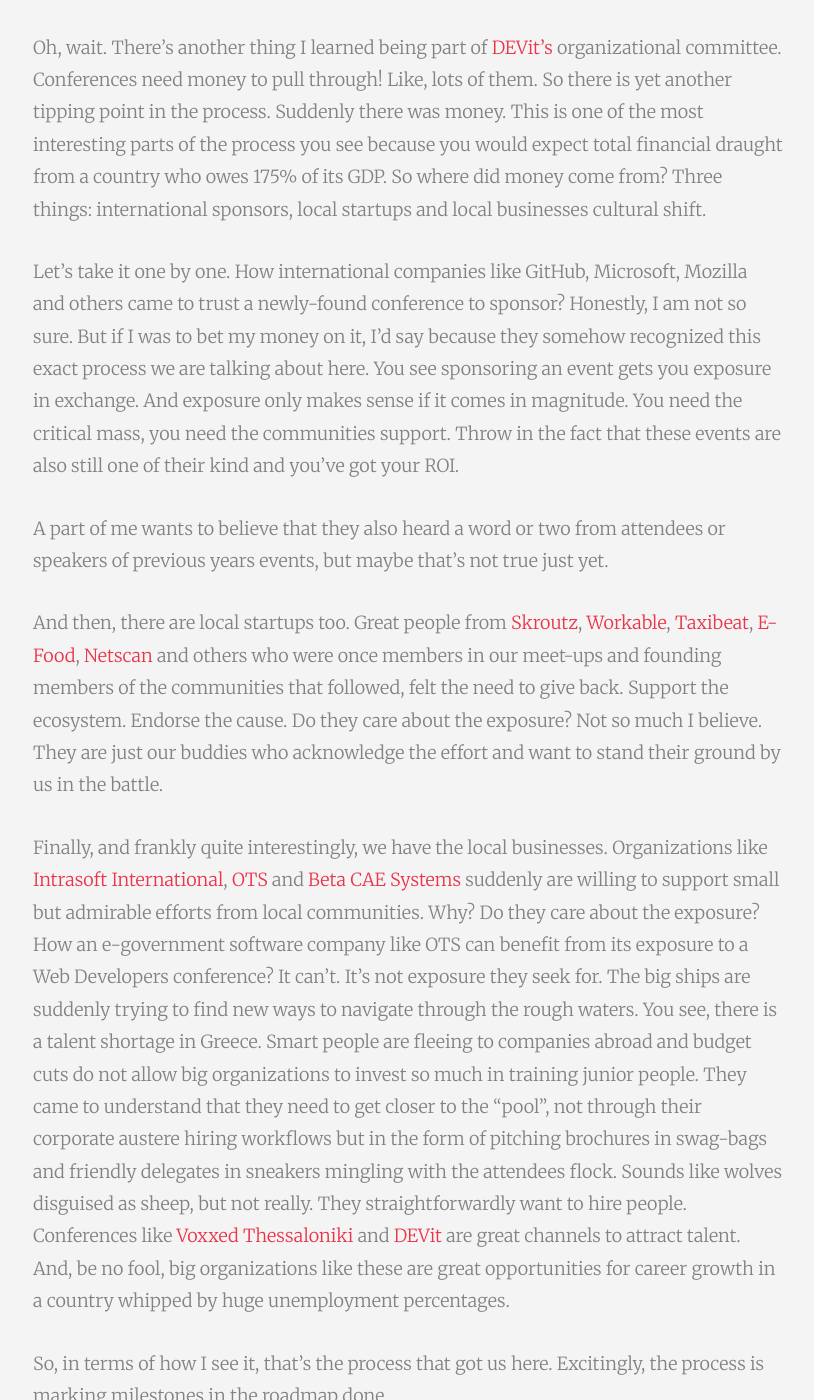
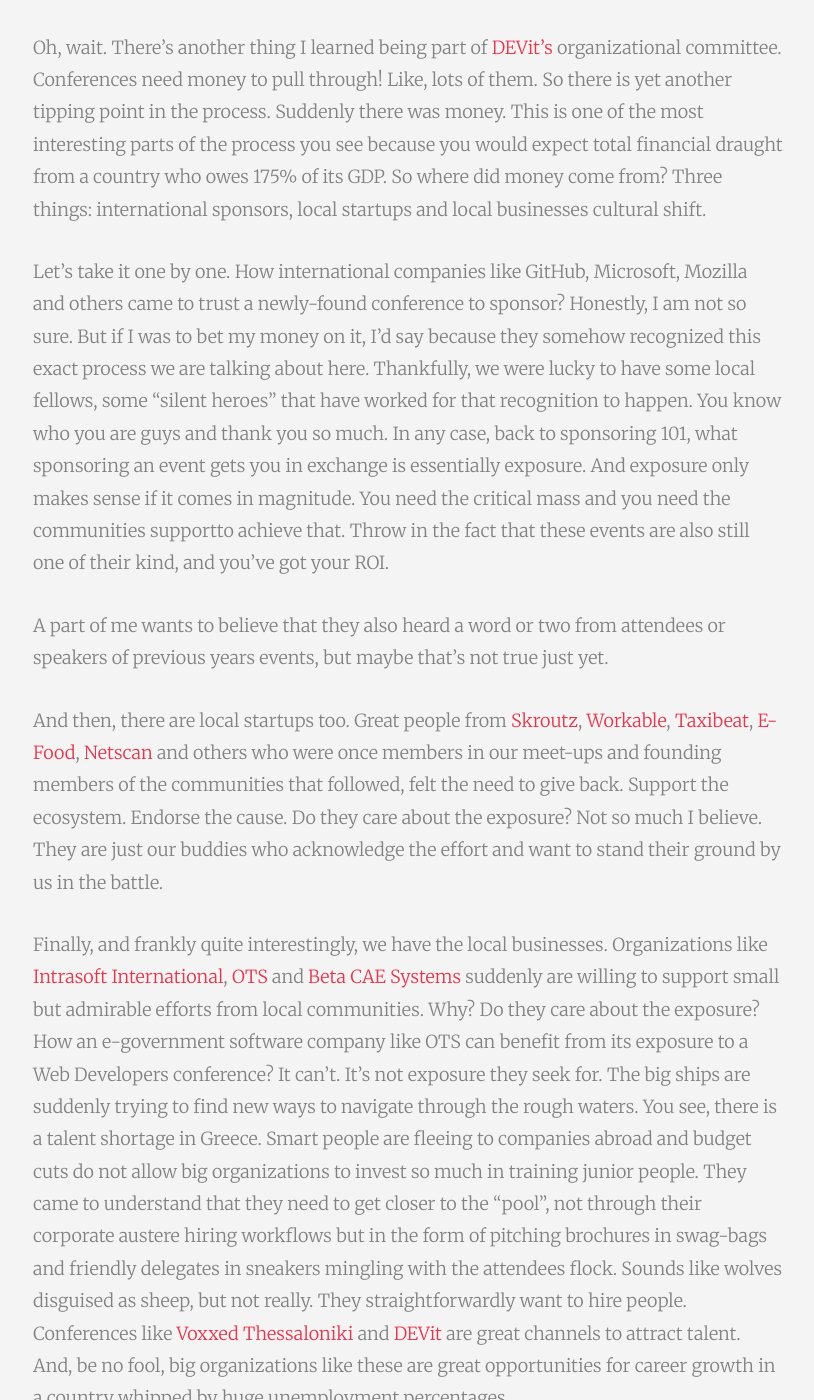
Before and after one commit to attheodo/attheodo.github.io, a Jekyll site: the page built from _posts/2016-5-14-How-Greece-Came-To-Make-It-To-Software-Development-Conferences-Map.md, in a window 1280 px wide and 1400 px high, scrolled down 1834 px. Shown: the whole window, without its empty margins (247-1061 px from the left). Built offline with Jekyll 4.4.1, drawn with Linux system fonts in a browser that asks for light colours; some of the changed text lies outside the part shown.

Commit message:
minor edits

```diff
--- a/_posts/2016-5-14-How-Greece-Came-To-Make-It-To-Software-Development-Conferences-Map.md
+++ b/_posts/2016-5-14-How-Greece-Came-To-Make-It-To-Software-Development-Conferences-Map.md
@@ -15,7 +15,7 @@ This year being my second getting involved in the organization of [DEVit](http:/
 
 Oh, wait. There's another thing I learned being part of [DEVit's](http://devitconf.org) organizational committee. Conferences need money to pull through! Like, lots of them. So there is yet another tipping point in the process. Suddenly there was money. This is one of the most interesting parts of the process you see because you would expect total financial draught from a country who owes 175% of its GDP. So where did money come from? Three things: international sponsors, local startups and local businesses cultural shift.
 
-Let's take it one by one. How international companies like GitHub, Microsoft, Mozilla and others came to trust a newly-found conference to sponsor? Honestly, I am not so sure. But if I was to bet my money on it, I'd say because they somehow recognized this exact process we are talking about here. You see sponsoring an event gets you exposure in exchange. And exposure only makes sense if it comes in magnitude. You need the critical mass, you need the communities support. Throw in the fact that these events are also still one of their kind and you've got your ROI.
+Let's take it one by one. How international companies like GitHub, Microsoft, Mozilla and others came to trust a newly-found conference to sponsor? Honestly, I am not so sure. But if I was to bet my money on it, I'd say because they somehow recognized this exact process we are talking about here. Thankfully, we were lucky to have some local fellows, some "silent heroes" that have worked for that recognition to happen. You know who you are guys and thank you so much. In any case, back to sponsoring 101, what sponsoring an event gets you in exchange is essentially exposure. And exposure only makes sense if it comes in magnitude. You need the critical mass and you need the communities supportto achieve that. Throw in the fact that these events are also still one of their kind, and you've got your ROI.
 
 A part of me wants to believe that they also heard a word or two from attendees or speakers of previous years events, but maybe that's not true just yet.
 
@@ -23,9 +23,9 @@ And then, there are local startups too. Great people from [Skroutz](http://www.s
 
 Finally, and frankly quite interestingly, we have the local businesses. Organizations like [Intrasoft International](http://www.intrasoft-intl.com/), [OTS](http://ots.gr/) and [Beta CAE Systems](http://www.beta-cae.com/) suddenly are willing to support small but admirable efforts from local communities. Why? Do they care about the exposure? How an e-government software company like OTS can benefit from its exposure to a Web Developers conference? It can't. It's not exposure they seek for. The big ships are suddenly trying to find new ways to navigate through the rough waters. You see, there is a talent shortage in Greece. Smart people are fleeing to companies abroad and budget cuts do not allow big organizations to invest so much in training junior people. They came to understand that they need to get closer to the "pool", not through their corporate austere hiring workflows but in the form of pitching brochures in swag-bags and friendly delegates in sneakers mingling with the attendees flock. Sounds like wolves disguised as sheep, but not really. They straightforwardly want to hire people. Conferences like [Voxxed Thessaloniki](https://voxxeddays.com/thessaloniki/) and [DEVit](http://devitconf.org) are great channels to attract talent. And, be no fool, big organizations like these are great opportunities for career growth in a country whipped by huge unemployment percentages.
 
-So, in terms of how I see it, that's the process that got us here. Excitingly, the process is marking milestones in the roadmap done.
+So, in terms of how I see it, that's the story or the process that got us here. In a timespan of five years we've gone from ten member local meet-ups to international events with hundreds of people. Excitingly, the process is constantly hitting milestones along the roadmap and continuously evolving.
 
-#### It is still happening. It's going forward. We are going forward.
+#### The process is still ongoing. It's going forward. We are all going forward.
 <br>
 As a bonus, here are X reasons to attend at least one of the conferences taking place in Greece:
 
```
